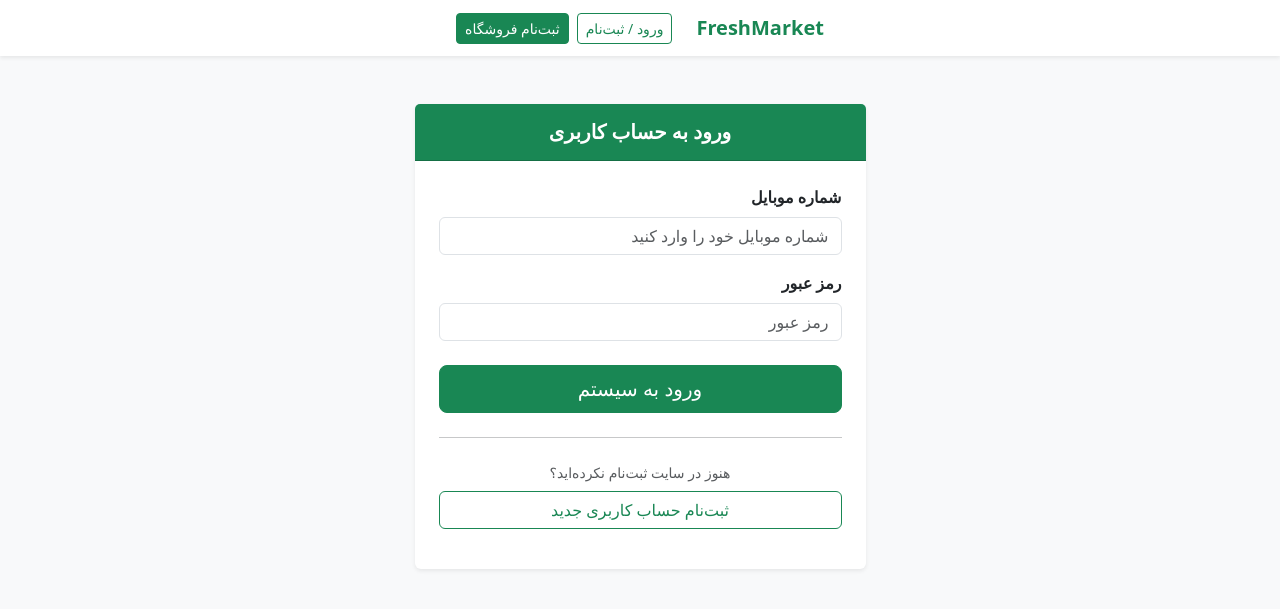
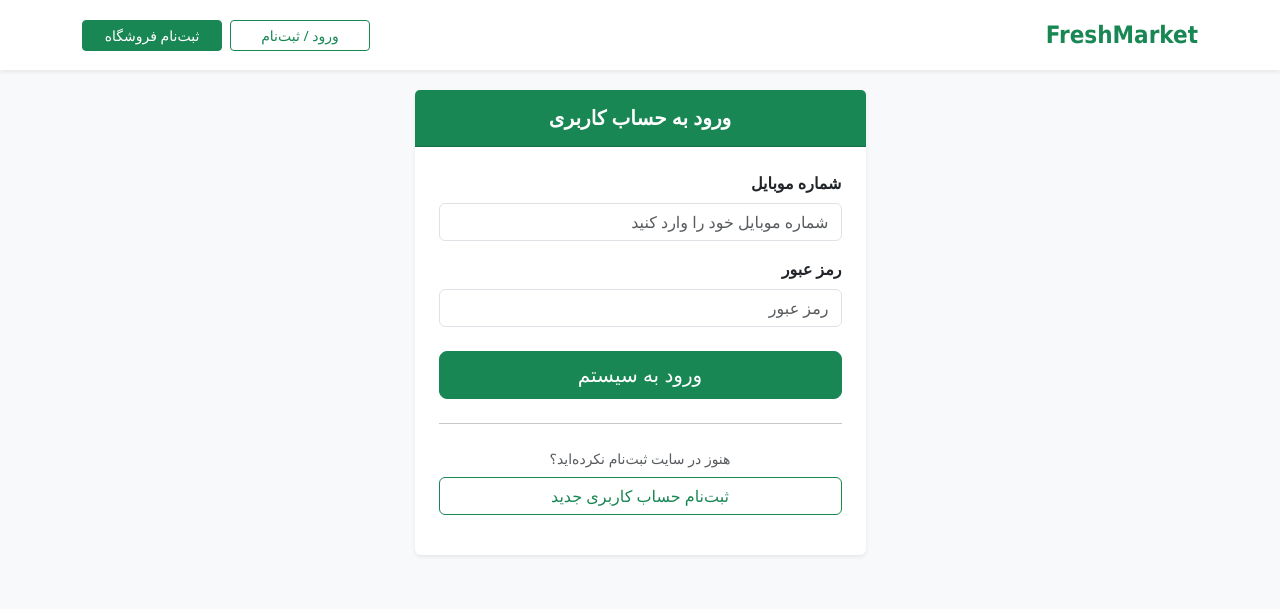
Before and after one commit to reza-bagheri66/FreshMarket, a Django app: page /accounts/login/ in a window 1280 px wide. Shown: the top 609 px of the page. Run offline with Django 5.2, Linux system fonts and the light colour scheme.

Commit message:
Fix navbar layout and align user greeting and fixed-width buttons

```diff
--- a/accounts/templates/accounts/login.html
+++ b/accounts/templates/accounts/login.html
@@ -3,7 +3,7 @@
 {% block content %}
 <div class="row justify-content-center">
     <div class="col-md-5">
-        <div class="card shadow-sm border-0 mt-4">
+        <div class="card shadow-sm border-0">
             <div class="card-header bg-success text-white text-center py-3">
                 <h5 class="mb-0 fw-bold">ورود به حساب کاربری</h5>
             </div>
--- a/templates/base.html
+++ b/templates/base.html
@@ -4,39 +4,55 @@
     <meta charset="UTF-8">
     <meta name="viewport" content="width=device-width, initial-scale=1.0">
     <title>FreshMarket | فروشگاه‌های محلی</title>
-    <!-- لینک بوت‌استرپ ۵ نسخه راست‌چین (RTL) برای ظاهر زیبا و مرتب -->
+
     <link href="https://cdn.jsdelivr.net/npm/bootstrap@5.3.2/dist/css/bootstrap.rtl.min.css" rel="stylesheet">
+
+    <!-- استایل‌های اختصاصی برای قفل کردن ابعاد، فونت‌ها و جلوگیری از پرش -->
+    <style>
+        .brand-logo {
+            font-size: 24px !important;
+            font-weight: 700 !important;
+            font-family: Tahoma, sans-serif !important;
+            line-height: normal !important;
+            display: inline-block !important;
+            text-decoration: none !important;
+        }
+    </style>
 </head>
 <body class="bg-light">
 
-    <nav class="navbar navbar-expand-lg navbar-light bg-white shadow-sm mb-4">
-        <!-- استفاده از justify-content-center برای وسط‌چین کردن کل اجزا و gap برای فاصله بین آن‌ها -->
-        <div class="container d-flex justify-content-center align-items-center gap-4">
-            <a class="navbar-brand fw-bold text-success m-0" href="{% url 'stores:store_list' %}">FreshMarket</a>
+    <nav class="navbar navbar-expand-lg navbar-light bg-white shadow-sm fixed-top" style="height: 70px;">
+        <div class="container d-flex justify-content-between align-items-center" style="max-width: 1140px;">
 
-            <div class="d-flex align-items-center">
+            <!-- ۱. سمت راست: لوگوی FreshMarket -->
+            <a class="navbar-brand brand-logo text-success m-0" href="{% url 'stores:store_list' %}">FreshMarket</a>
+
+            <!-- ۲. وسط افقی صفحه: عبارت سلام رضا -->
+            <div class="flex-grow-1 text-center">
                 {% if user.is_authenticated %}
-                    <!-- دکمه خروج دقیقا جای ورود/ثبت‌نام با رنگ قرمز کامل -->
-                    <a href="{% url 'accounts:logout' %}" class="btn btn-danger btn-sm me-2">خروج</a>
-
-                    <!-- بررسی فروشگاه کاربر با دکمه سبز کامل -->
-                    {% if user.store %}
-                        <a href="{% url 'stores:vendor_dashboard' %}" class="btn btn-primary btn-sm me-2">پنل فروشگاه من</a>
-                    {% else %}
-                        <a href="{% url 'stores:store_register' %}" class="btn btn-success btn-sm me-2">ثبت‌نام فروشگاه</a>
-                    {% endif %}
-
-                    <span class="text-secondary small">سلام {{ user.first_name }}</span>
-                {% else %}
-                    <a href="{% url 'accounts:login' %}" class="btn btn-outline-success btn-sm me-2">ورود / ثبت‌نام</a>
-                    <a href="{% url 'stores:store_register' %}" class="btn btn-success btn-sm">ثبت‌نام فروشگاه</a>
+                    <span class="text-secondary fw-bold">سلام {{ user.first_name }}</span>
                 {% endif %}
             </div>
+
+            <!-- ۳. سمت چپ: دکمه‌های با ابعاد ثابت و یکسان -->
+            <div class="d-flex align-items-center gap-2">
+                {% if user.is_authenticated %}
+                    <a href="{% url 'accounts:logout' %}" class="btn btn-danger btn-sm" style="width: 140px; text-align: center;">خروج</a>
+                    {% if user.store %}
+                        <a href="{% url 'stores:vendor_dashboard' %}" class="btn btn-primary btn-sm" style="width: 140px; text-align: center;">پنل فروشگاه من</a>
+                    {% else %}
+                        <a href="{% url 'stores:store_register' %}" class="btn btn-success btn-sm" style="width: 140px; text-align: center;">ثبت‌نام فروشگاه</a>
+                    {% endif %}
+                {% else %}
+                    <a href="{% url 'accounts:login' %}" class="btn btn-outline-success btn-sm" style="width: 140px; text-align: center;">ورود / ثبت‌نام</a>
+                    <a href="{% url 'stores:store_register' %}" class="btn btn-success btn-sm" style="width: 140px; text-align: center;">ثبت‌نام فروشگاه</a>
+                {% endif %}
+            </div>
+
         </div>
     </nav>
 
-    <!-- محتوای اصلی صفحات (مثل لیست فروشگاه‌ها، پنل و...) اینجا قرار می‌گیرد -->
-    <main class="container">
+    <main class="container" style="max-width: 1140px; padding-top: 90px;">
         {% block content %}
         {% endblock %}
     </main>
```
